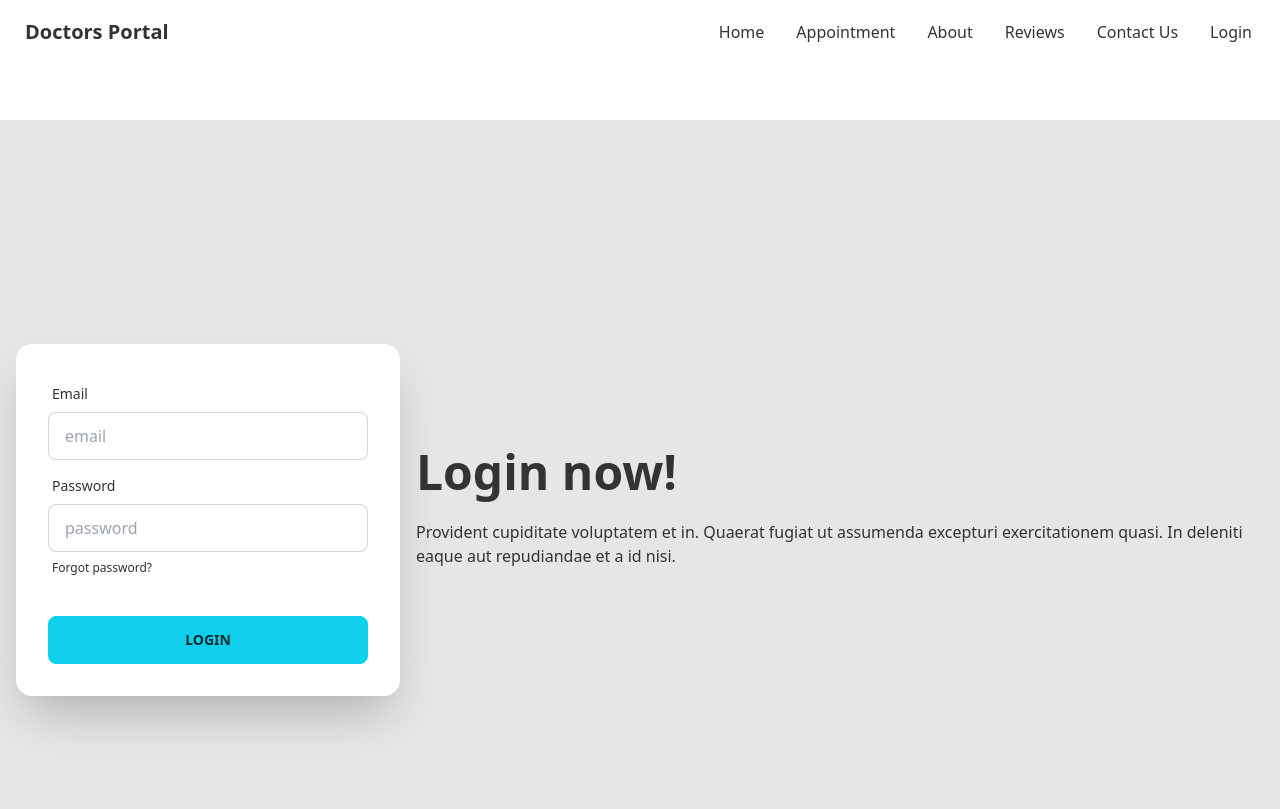
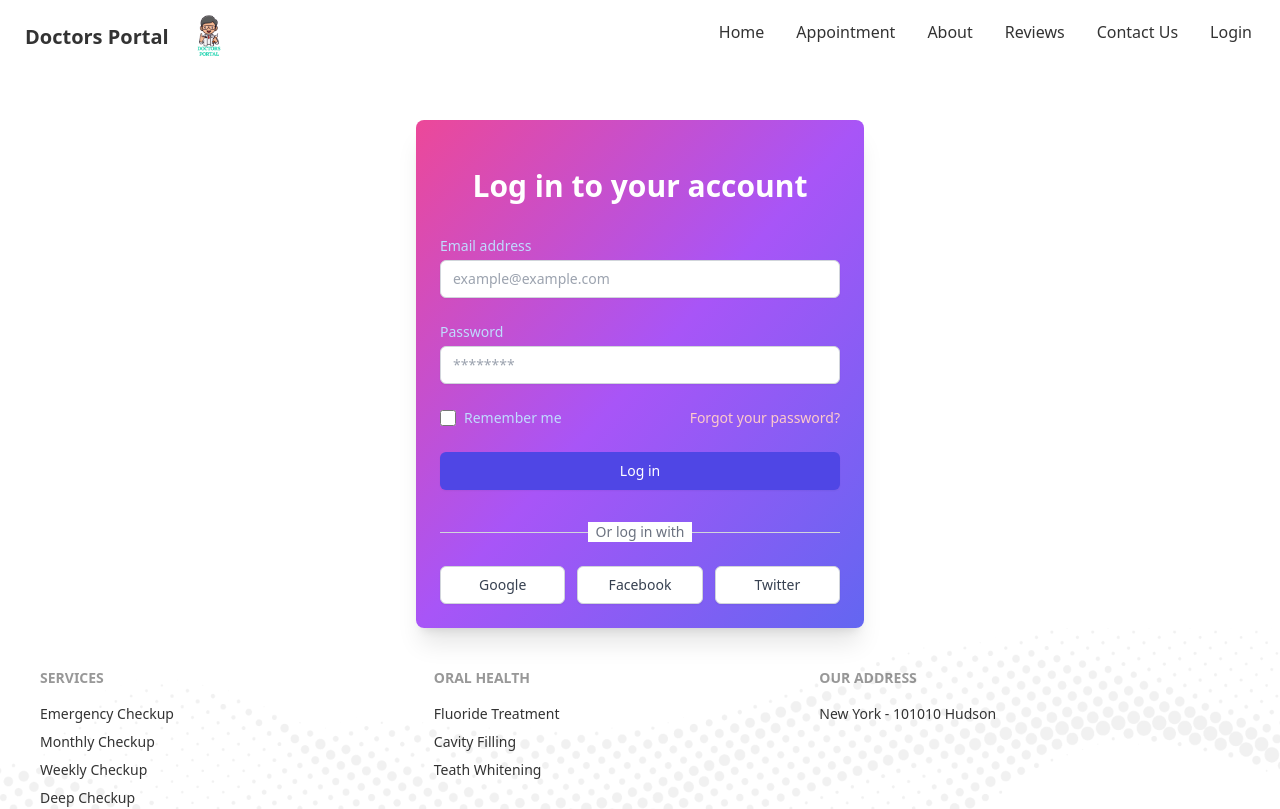
Before and after one commit to shahadat52/Doctors-Portal, a React (Create React App) app: page /login in a window 1280 px wide. Shown: the top 809 px of the page. Built offline with nearby package versions, Linux system fonts and the light colour scheme.

Commit message:
login form added

```diff
--- a/src/Pages/Appointment/AvailableAppointments/BookingModal.jsx
+++ b/src/Pages/Appointment/AvailableAppointments/BookingModal.jsx
@@ -4,26 +4,25 @@ import Swal from 'sweetalert2'
 
 
 
-const BookingModal = ({ treatment, setTreatment, selectedDate }) => {
-    const Swal = require('sweetalert2')
+const BookingModal = ({ treatment, selectedDate, setTreatment }) => {
     const { name, slots } = treatment
     const date = format(selectedDate, 'PP')
 
-    const handleBooking = event => {
-        event.preventDefault()
+    const handleBooking = (event) => {
+        event.preventDefault();
         const form = event.target
         const slot = form.slot.value
         const name = form.name.value
         const phone = form.phone.value
         const email = form.email.value
-        console.log(name, phone, email,date,slot);
+        console.log(slot, name, phone, email, date);
         Swal.fire(
             'Booked',
             '',
             'success'
           )
           setTreatment(null)
-        form.reset();
+        form.reset()
 
     }
 
@@ -32,22 +31,25 @@ const BookingModal = ({ treatment, setTreatment, selectedDate }) => {
         <div>
             <input type="checkbox" id="booking-modal" className="modal-toggle" />
             <div className="modal">
-                <div className="modal-box relative ">
+                <div className="modal-box  relative">
                     <label htmlFor="booking-modal" className="btn btn-sm btn-circle absolute right-2 top-2">✕</label>
-                    <h3 className="text-xl font-bold">{name}</h3>
-                    <form onSubmit={handleBooking} className='mt-12 grid grid-col-1 gap-6 text-gray-400'>
-                        <input type="text" value={date} className="  input w-full input-bordered bg-[#E6E6E6] text-black" />
-                        <select name='slot' className="select select-bordered w-full text-black bg-[#E6E6E6] ">
+                    <h3 className="text-xl font-bold mb-12 ">{name}</h3>
+                    <form
+                        onSubmit={handleBooking}
+                        className='grid grid-cols-1 gap-7'>
+                        <input name='date' type="text" value={date} readOnly className="input input-bordered w-full bg-gray-200"/>
+                        <select name='slot' className="select select-bordered w-full bg-gray-200 " >
+                            {
 
-                            {
-                                slots.map((slot, i) => <option  key={i} value={slot} >{slot}</option>)
+                                slots.map((slot, i) => <option key={i}  >{slot}</option>)
                             }
                         </select>
-                        <input type="text" name='name' placeholder='Full Name' className="input w-full input-bordered " />
-                        <input type="text" name='phone' placeholder='Phone Number' className="input w-full input-bordered " />
-                        <input type="email" name='email' placeholder='Email Address' className="input w-full input-bordered " />
-                        <button type='submit' className="btn btn-accent text-bold ">SUBMIT</button>
+                        <input type="text" name='name' placeholder="Your Name" className="input input-bordered w-full " />
+                        <input type="text" name='phone' placeholder="Phone Number" className="input input-bordered w-full " />
+                        <input type="email" name='email' placeholder="Email" className="input input-bordered w-full " required />
+                        <input type="submit" value="SUBMIT" className='btn btn-accent w-full' />
                     </form>
+
                 </div>
             </div>
         </div>
--- a/src/Pages/Shared/Navbar/Login.jsx
+++ b/src/Pages/Shared/Navbar/Login.jsx
@@ -1,34 +1,157 @@
 import React from 'react';
+import logo from '../../../assets/images/Doctor Logo.png'
+import { Link } from 'react-router-dom';
 
 const Login = () => {
   return (
+    // <div>
+    //   <div className="min-h-screen flex items-center justify-center bg-gray-100 py-12 px-4 sm:px-6 lg:px-8">
+    //     <div className="max-w-md w-full space-y-8">
+    //       <div>
+    //         <img
+    //           className="mx-auto h-[250px] w-[250px]"
+    //           src={logo}
+    //           alt="Logo"
+    //         />
+    //         <h2 className=" text-center text-3xl font-extrabold text-gray-900">
+    //           Log in to your account
+    //         </h2>
+    //       </div>
+    //       <form className="mt-8 space-y-6">
+    //         <input
+    //           type="email"
+    //           className="block w-full px-4 py-3 rounded-md shadow-sm placeholder-gray-400 focus:outline-none focus:ring-blue-500 focus:border-blue-500 sm:text-sm"
+    //           placeholder="Email address"
+    //         />
+    //         <input
+    //           type="password"
+    //           className="block w-full px-4 py-3 rounded-md shadow-sm placeholder-gray-400 focus:outline-none focus:ring-blue-500 focus:border-blue-500 sm:text-sm mt-3"
+    //           placeholder="Password"
+    //         />
+    //         <div className="flex items-center justify-between">
+    //           <div className="flex items-center">
+    //             <input
+    //               id="remember_me"
+    //               type="checkbox"
+    //               className="h-4 w-4 text-blue-600 focus:ring-blue-500 border-gray-300 rounded"
+    //             />
+    //             <label htmlFor="remember_me" className="ml-2 block text-sm text-gray-900">
+    //               Remember me
+    //             </label>
+    //           </div>
+    //           <div className="text-sm">
+    //             <a href="#" className="font-medium text-blue-600 hover:text-blue-500">
+    //               Forgot your password?
+    //             </a>
+    //           </div>
+    //         </div>
+    //         <div>
+    //           <button
+    //             type="submit"
+    //             className="w-full flex justify-center py-2 px-4 border border-transparent rounded-md shadow-sm text-sm font-medium text-white bg-blue-600 hover:bg-blue-700 focus:outline-none focus:ring-2 focus:ring-offset-2 focus:ring-blue-500"
+    //           >
+    //             Log in
+    //           </button>
+    //         </div>
+    //       </form>
+    //     </div>
+    //   </div>
+    // </div>
+    <div className="flex items-center justify-center  ">
+      <div className="max-w-md w-full space-y-8 bg-gradient-to-br  from-pink-500 via-purple-500 to-indigo-500 rounded-lg shadow-xl p-6">
         <div>
-            <div className="hero min-h-screen bg-base-200">
-  <div className="hero-content flex-col lg:flex-row-reverse">
-    <div className="text-center lg:text-left">
-      <h1 className="text-5xl font-bold">Login now!</h1>
-      <p className="py-6">Provident cupiditate voluptatem et in. Quaerat fugiat ut assumenda excepturi exercitationem quasi. In deleniti eaque aut repudiandae et a id nisi.</p>
+          <h2 className="mt-6 text-center text-3xl font-extrabold text-white">
+            Log in to your account
+          </h2>
         </div>
-    <div className="card flex-shrink-0 w-full max-w-sm shadow-2xl bg-base-100">
-      <div className="card-body">
-        <div className="form-control">
-          <label className="label">
-            <span className="label-text">Email</span>
+        <form className="mt-8 space-y-6">
+          <div>
+            <label htmlFor="email" className="block text-sm font-medium text-blue-200">
+              Email address
             </label>
-          <input type="text" placeholder="email" className="input input-bordered" />
+            <div className="mt-1">
+              <input
+                id="email"
+                type="email"
+                className="appearance-none block w-full px-3 py-2 border border-gray-300 rounded-md shadow-sm placeholder-gray-400 focus:outline-none focus:ring-indigo-500 focus:border-indigo-500 sm:text-sm"
+                placeholder="example@example.com"
+              />
             </div>
-        <div className="form-control">
-          <label className="label">
-            <span className="label-text">Password</span>
+          </div>
+          <div>
+            <label htmlFor="password" className="block text-sm font-medium text-blue-200">
+              Password
             </label>
-          <input type="text" placeholder="password" className="input input-bordered" />
-          <label className="label">
-            <a href="#" className="label-text-alt link link-hover">Forgot password?</a>
+            <div className="mt-1">
+              <input
+                id="password"
+                type="password"
+                className="appearance-none block w-full px-3 py-2 border border-gray-300 rounded-md shadow-sm placeholder-gray-400 focus:outline-none focus:ring-indigo-500 focus:border-indigo-500 sm:text-sm mt-1"
+                placeholder="********"
+              />
+            </div>
+          </div>
+          <div className="flex items-center justify-between">
+            <div className="flex items-center">
+              <input
+                id="remember_me"
+                type="checkbox"
+                className="h-4 w-4 text-indigo-600 focus:ring-indigo-500 border-gray-300 rounded"
+              />
+              <label htmlFor="remember_me" className="ml-2 block text-sm text-blue-200">
+                Remember me
               </label>
             </div>
-        <div className="form-control mt-6">
-          <button className="btn btn-primary">Login</button>
+            <div className="text-sm">
+              <Link href="#" className="font-medium text-red-200">
+                Forgot your password?
+              </Link>
             </div>
+          </div>
+          <div>
+            <button
+              type="submit"
+              className="w-full py-2 px-4 border border-transparent rounded-md shadow-sm text-sm font-medium text-white bg-indigo-600 hover:bg-indigo-700 focus:outline-none focus:ring-2 focus:ring-offset-2 focus:ring-indigo-500"
+            >
+              Log in
+            </button>
+          </div>
+        </form>
+        <div className="mt-6">
+          <div className="relative">
+            <div className="absolute inset-0 flex items-center">
+              <div className="w-full border-t border-gray-300" />
+            </div>
+            <div className="relative flex justify-center text-sm">
+              <span className="px-2 bg-white text-gray-500">
+                Or log in with
+              </span>
+            </div>
+          </div>
+          <div className="mt-6 grid grid-cols-3 gap-3">
+            <div>
+              <Link
+                href="#"
+                className="w-full flex items-center justify-center py-2 px-4 border border-gray-300 rounded-md shadow-sm text-sm font-medium text-gray-700 bg-white hover:bg-gray-50"
+              >
+                Google
+              </Link>
+            </div>
+            <div>
+              <Link
+                href="#"
+                className="w-full flex items-center justify-center py-2 px-4 border border-gray-300 rounded-md shadow-sm text-sm font-medium text-gray-700 bg-white hover:bg-gray-50"
+              >
+                Facebook
+              </Link>
+            </div>
+            <div>
+              <Link
+                href="#"
+                className="w-full flex items-center justify-center py-2 px-4 border border-gray-300 rounded-md shadow-sm text-sm font-medium text-gray-700 bg-white hover:bg-gray-50"
+              >
+                Twitter
+              </Link>
             </div>
           </div>
         </div>
--- a/src/Pages/Shared/Navbar/Navbar.jsx
+++ b/src/Pages/Shared/Navbar/Navbar.jsx
@@ -1,5 +1,6 @@
 import React from 'react';
 import { Link } from 'react-router-dom';
+import logo from '../../../assets/images/Doctor Logo.png'
 
 const menuItems = <>
     <li><Link to="/">Home</Link></li>
@@ -23,7 +24,8 @@ const Navbar = () => {
                             {menuItems}
                         </ul>
                     </div>
-                    <Link className="btn btn-ghost normal-case text-xl">Doctors Portal</Link>
+
+                    <Link className="btn btn-ghost normal-case text-xl mt-[-25px]"> Doctors Portal <img src={logo} className='w-20 h-20' alt="" /></Link>
                 </div>
                 <div className="navbar-center hidden lg:flex">
                     <ul className="menu menu-horizontal px-1">
```
Also changed, not shown: src/Pages/Appointment/AvailableAppointments/AvailableAppointment.jsx (+5 -4 lines), src/Pages/Appointment/AvailableAppointments/AvailableAppointments.jsx (+6 -2 lines), src/assets/images/Doctor Logo.png (added). Lines whose indentation alone changed are shown as unchanged.
